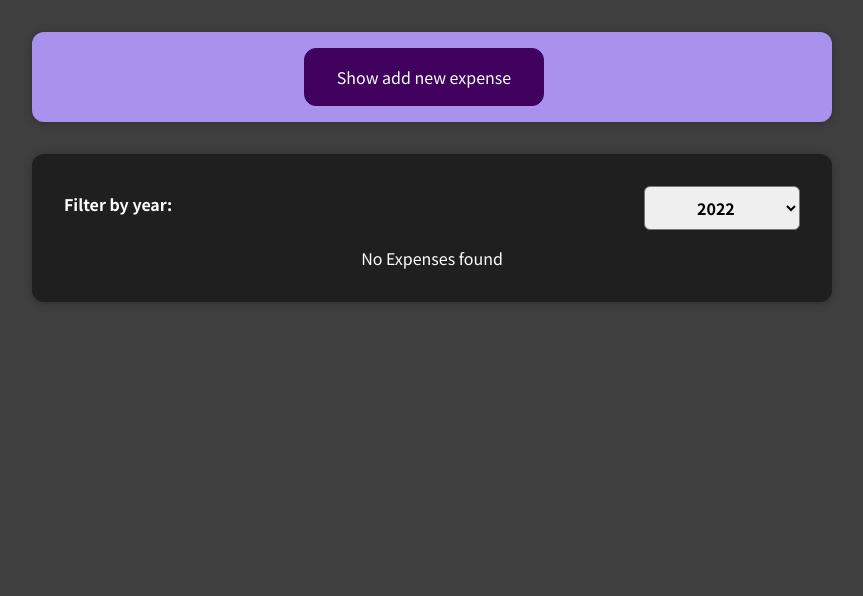
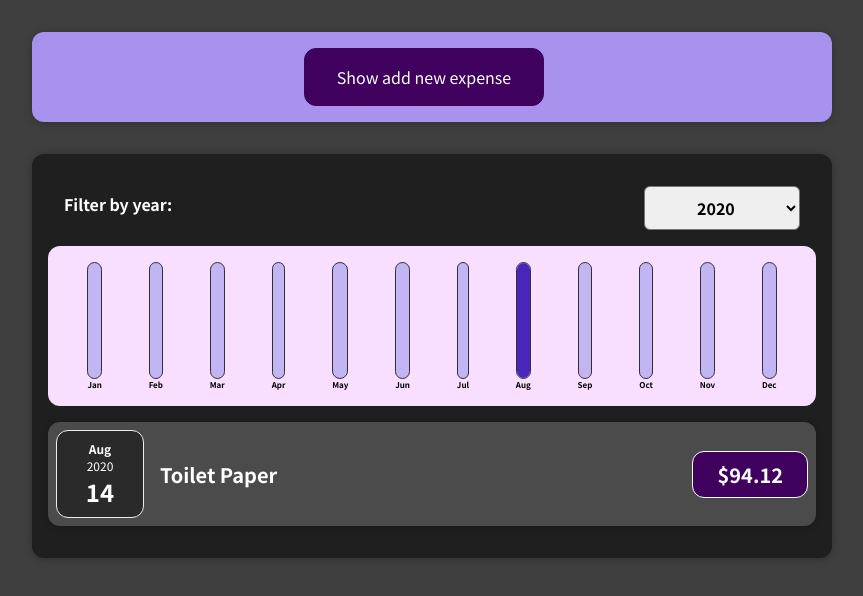
Before and after one commit to Raihan9797/react-complete-guide, a React (Create React App) app in the folder 05-rendering-lists-and-conditional-content/react-complete-guide/: page / in a window 1280 px wide. Shown: the top 596 px of the page, without its empty margins (208-1071 px from the left). Built offline with nearby package versions, Linux system fonts and the light colour scheme.

Commit message:
71. wrap up and next steps

```diff
--- a/05-rendering-lists-and-conditional-content/react-complete-guide/src/components/Chart/Chart.js
+++ b/05-rendering-lists-and-conditional-content/react-complete-guide/src/components/Chart/Chart.js
@@ -2,13 +2,18 @@
 import "./Chart.css";
 
 function Chart(props) {
+    // get array of values from the datapoints
+    const dataPointValues = props.dataPoints.map(datapoint => datapoint.value);
+    // get max value from datapointvalues
+    const maxValue = Math.max(...dataPointValues);
+
 
     return (<div className="chart">
         {props.dataPoints.map(
             (dataPoint) => <ChartBar
                             key = {dataPoint.label} // using label as the unique value
                             value = {dataPoint.value}
-                            maxValue = {null}
+                            maxValue = {maxValue}
                             label = {dataPoint.label}
                             />
         )}
--- a/05-rendering-lists-and-conditional-content/react-complete-guide/src/components/Chart/ChartBar.js
+++ b/05-rendering-lists-and-conditional-content/react-complete-guide/src/components/Chart/ChartBar.js
@@ -3,7 +3,7 @@
 function ChartBar(props) {
     let barFillHeight = "0%";
 
-    if (props.max > 0) {
+    if (props.maxValue > 0) {
         barFillHeight = Math.round((props.value / props.maxValue) * 100) + "%";
     }
 
--- a/05-rendering-lists-and-conditional-content/react-complete-guide/src/components/Expenses/Expenses.js
+++ b/05-rendering-lists-and-conditional-content/react-complete-guide/src/components/Expenses/Expenses.js
@@ -3,12 +3,13 @@
 import Card from "../UI/Card";
 import ExpenseFilter from "./ExpenseFilter";
 import "./Expenses.css";
+import ExpensesChart from "./ExpensesChart";
 import ExpensesList from "./ExpensesList";
 
 const Expenses = (props) => {
     // console.log(props);
 
-    const [selectYear, setSelectYear] = useState('2022');
+    const [selectYear, setSelectYear] = useState('2020');
 
     function selectedYearHandler(selectedYear) {
         setSelectYear(selectedYear);
@@ -27,6 +28,7 @@
             defaultYear = {selectYear}
             onSelectYear = {selectedYearHandler}>
             </ExpenseFilter>
+            <ExpensesChart content = {filteredExpenses}/>
 
             <ExpensesList
             content = {filteredExpenses}
--- /dev/null
+++ b/05-rendering-lists-and-conditional-content/react-complete-guide/src/components/Expenses/ExpensesChart.js
@@ -0,0 +1,37 @@
+import Chart from "../Chart/Chart";
+
+function ExpensesChart(props) {
+    const chartDataPoints = [
+        { label: "Jan", value: 0 },
+        { label: "Feb", value: 0 },
+        { label: "Mar", value: 0 },
+        { label: "Apr", value: 0 },
+        { label: "May", value: 0 },
+        { label: "Jun", value: 0 },
+        { label: "Jul", value: 0 },
+        { label: "Aug", value: 0 },
+        { label: "Sep", value: 0 },
+        { label: "Oct", value: 0 },
+        { label: "Nov", value: 0 },
+        { label: "Dec", value: 0 }
+    ];
+
+    // get the month of the filtered expenses
+    console.log(props.content);
+    for (const expense of props.content) {
+        const month = expense.date.getMonth();
+
+        // sum up the value of the month
+        chartDataPoints[month].value += expense.amount;
+    }
+
+
+
+    return (
+        <Chart dataPoints = {chartDataPoints}/>
+    );
+
+};
+
+
+export default ExpensesChart;
```
Also changed, not shown: 2 other files (tests, documents, lock files or other folders).
